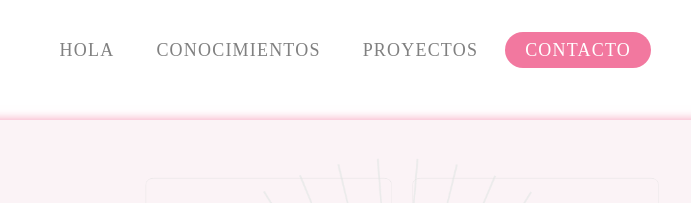
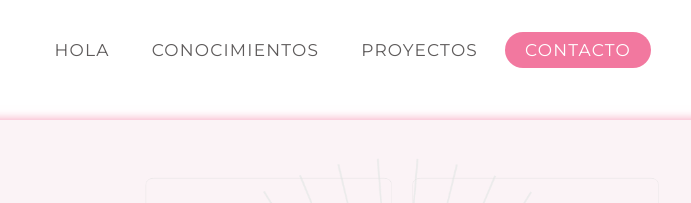
Before and after one commit to JazminAime/portfolio-personal, a plain HTML site: page index.html in a window 1280 px wide. Shown: the top 203 px of the page, 557-1248 px from the left. Drawn offline with Linux system fonts and the light colour scheme; a web font is replaced by a local one.

Commit message:
Agregue favicon y modifique el titulo del proyecto (head)

```diff
--- a/index.html
+++ b/index.html
@@ -4,7 +4,8 @@
     <meta charset="UTF-8">
     <meta name="viewport" content="width=device-width, initial-scale=1.0">
     <link rel="stylesheet" href="style.css">
-    <title>Portfolio-1</title>
+    <link rel="icon" type="image/png" href="./images/flores.png">
+    <title>Jazmín Aimé</title>
 </head>
 <body>
     <!-- HEADER -->
--- a/style.css
+++ b/style.css
@@ -39,7 +39,9 @@ body {
 .link-nav {
     text-decoration: none;
     padding: 10px 15px;
-    color: grey;
+    color: rgb(94, 91, 91);
+    font-family: "Montserrat";
+    font-size: 17px;
 }
 
 .link-nav:hover {
```
Also changed, not shown: images/flores.png (added).
